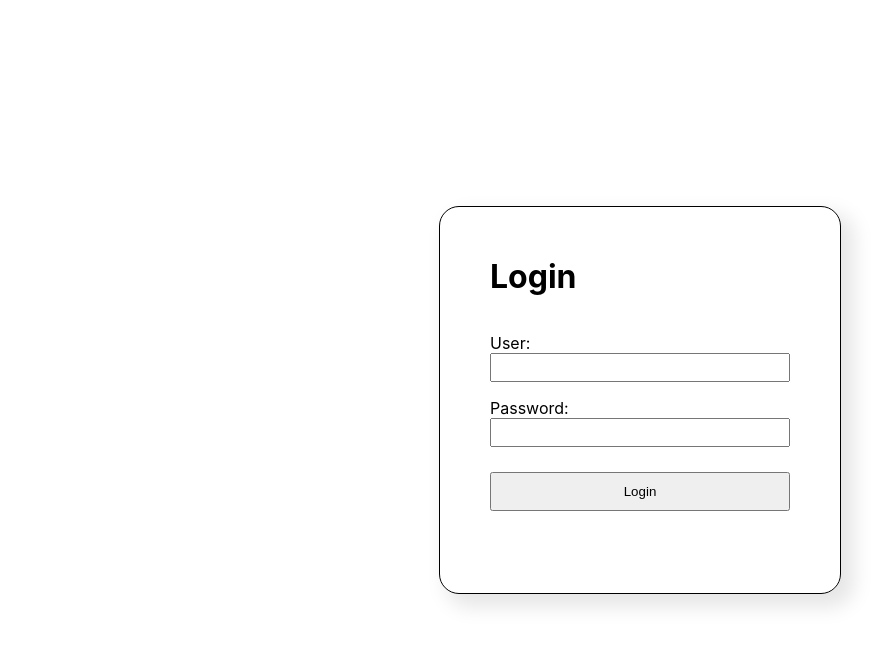
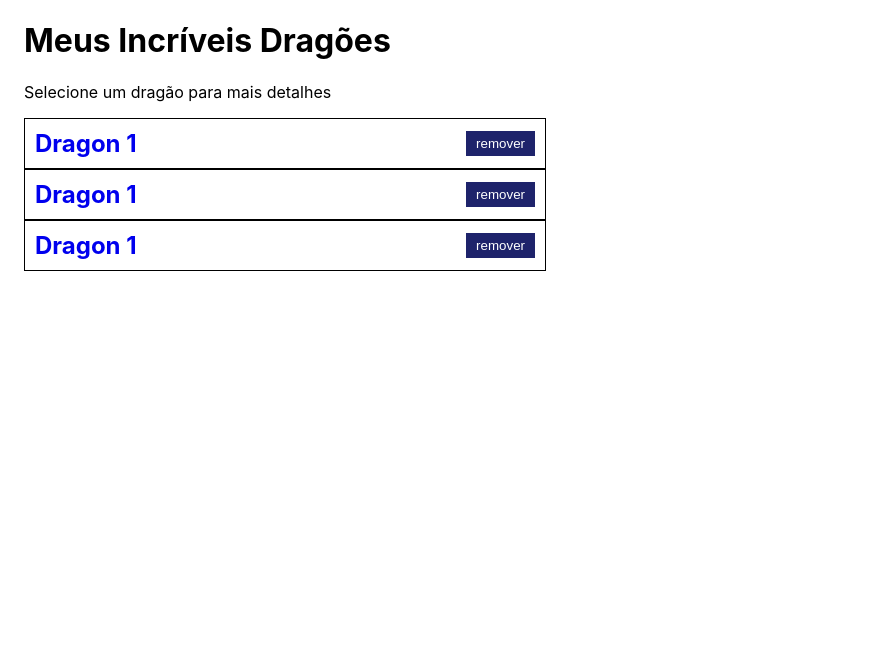
Before and after one commit to Jonathantoyoshima/DBCReact, a React app: page /dashboard in a window 1280 px wide. Shown: the whole page, without its empty margins (0-893 px from the left). Built offline with nearby package versions, Linux system fonts and the light colour scheme.

Commit message:
Update Dragons List

```diff
--- a/package.json
+++ b/package.json
@@ -6,6 +6,7 @@
     "node-sass": "^4.14.1",
     "react": "^16.13.1",
     "react-dom": "^16.13.1",
+    "react-router-dom": "^5.2.0",
     "react-scripts": "3.4.3"
   },
   "scripts": {
--- /dev/null
+++ b/src/components/Container.js
@@ -0,0 +1,10 @@
+import React from "react";
+import "../styles/components/container.scss";
+
+export default (props) => {
+  return (
+    <div className='__container'>
+      <div className='__frame'>{props.children}</div>
+    </div>
+  );
+};
--- a/src/components/Layout.js
+++ b/src/components/Layout.js
@@ -1,5 +1,5 @@
 import React from "react";
-import "../styles/layout.scss";
+import "../styles/components/layout.scss";
 export default (props) => {
-  return <div className={"root"}>{props.children}</div>;
+  return <div className={"__layout"}>{props.children}</div>;
 };
--- /dev/null
+++ b/src/components/dragonItem.js
@@ -0,0 +1,12 @@
+import React from "react";
+import "../styles/components/dragonItem.scss";
+export default (props) => {
+  return (
+    <div className={"__dragonItem"}>
+      <a href='/dragon/1' className={"--name"}>
+        <h2>{props.name}</h2>
+      </a>
+      <button>remover</button>
+    </div>
+  );
+};
--- a/src/pages/App.js
+++ b/src/pages/App.js
@@ -1,9 +1,25 @@
 import React from "react";
+import { BrowserRouter as Router, Switch, Route, Redirect } from "react-router-dom";
 import Login from "./login.js";
+import Dashboard from "./dashboard.js";
+import Dragon from "./dragon.js";
 
 export default () => {
+  const [logged, setLogged] = React.useState(true);
   const handleLogin = (evt) => {
-    console.log(evt);
+    setLogged(evt);
   };
-  return <Login handleLogin={handleLogin} />;
+  return (
+    <Router>
+      <Switch>
+        <Route path='/dragon/:id'>
+          <Dragon />
+        </Route>
+        <Route path='/dashboard' render={() => (logged ? <Dashboard /> : <Redirect to='/' />)} />
+        <Route path='/'>
+          <Login handleLogin={handleLogin} />
+        </Route>
+      </Switch>
+    </Router>
+  );
 };
--- /dev/null
+++ b/src/pages/dashboard.js
@@ -0,0 +1,20 @@
+import React from "react";
+import "../styles/dashboard.scss";
+import Layout from "../components/Layout";
+import Container from "../components/Container";
+import DragonItem from "../components/dragonItem";
+export default (props) => {
+  return (
+    <Layout>
+      <Container>
+        <h1>Meus Incríveis Dragões</h1>
+        <p>Selecione um dragão para mais detalhes</p>
+        <div className={"ListOfDragons"}>
+        <DragonItem name={"Dragon 1"}/>
+        <DragonItem name={"Dragon 1"}/>
+        <DragonItem name={"Dragon 1"}/>
+        </div>
+      </Container>
+    </Layout>
+  );
+};
--- /dev/null
+++ b/src/pages/dragon.js
@@ -0,0 +1,36 @@
+import React from "react";
+import { Link, useParams } from "react-router-dom";
+import Layout from "../components/Layout";
+import Container from "../components/Container";
+
+export default (props) => {
+  let { id } = useParams();
+  return (
+    <Layout>
+      <Container>
+        <div style={{ width: "100%", maxWidth: 600 }}>
+          <div>
+            <h1>Dragon {id}</h1>
+          </div>
+          <div>
+            <td>Create&nbsp;At:</td>
+            <td>asdfare</td>
+          </div>
+          <div>
+            <td>Tipo</td>
+            <td>Luz</td>
+          </div>
+          <div>
+            <td>História</td>
+            <td>
+              Luz sdfasdfa asdfasdf asdfasdfafa Luz sdfasdfa asdfasdf asdfasdfafa Luz sdfasdfa asdfasdf
+              asdfasdfafa Luz sdfasdfa asdfasdf asdfasdfafa Luz sdfasdfa asdfasdf asdfasdfafa
+            </td>
+          </div>
+        </div>
+
+        <Link to={"/dashboard"}>{`<<< Teste`}</Link>
+      </Container>
+    </Layout>
+  );
+};
--- a/src/pages/login.js
+++ b/src/pages/login.js
@@ -1,4 +1,5 @@
 import React from "react";
+import { Link } from "react-router-dom";
 import Layout from "../components/Layout";
 import "../styles/login.scss";
 
@@ -6,14 +7,11 @@ const validation = { user: "admin", pass: "123" };
 
 export default (props) => {
   const [user, setUser] = React.useState({});
-  const [messageError, setMessageError] = React.useState("");
 
   const handleClick = () => {
     if (user.user === validation.user && user.pass === validation.pass) {
-      setMessageError("");
       props.handleLogin(true);
     } else {
-      setMessageError(`User e password incorretos. Os valores corretos são 'admin' e '123'.`);
       props.handleLogin(false);
     }
   };
@@ -27,10 +25,9 @@ export default (props) => {
           <p>Password:</p>
           <input type='password' onChange={(e) => setUser({ ...user, pass: e.currentTarget.value })} />
         </div>
-        <button onClick={handleClick}>Login</button>
-        <div className={"error"}>
-          <p>{messageError}</p>
-        </div>
+        <Link onClick={handleClick} to={"/dashboard"}>
+          Login
+        </Link>
       </div>
     </Layout>
   );
--- /dev/null
+++ b/src/styles/_colors.scss
@@ -0,0 +1 @@
+$color-primary: #1e236b;
--- /dev/null
+++ b/src/styles/components/container.scss
@@ -0,0 +1,12 @@
+.__container {
+  height: 100%;
+  display: flex;
+  justify-content: center;
+  width: 100%;
+  .__frame {
+    width: 100%;
+    max-width: 1280px;
+    padding-left: 24px;
+    padding-right: 24px;
+  }
+}
--- /dev/null
+++ b/src/styles/components/dragonItem.scss
@@ -0,0 +1,24 @@
+@import "../_colors.scss";
+
+.__dragonItem {
+  display: flex;
+  align-items: center;
+  width: 100%;
+  border: 1px solid #000;
+  padding: 10px;
+  .--name {
+    flex: 1;
+    text-decoration: none;
+    > h2 {
+      margin: 0;
+      padding: 0;
+    }
+  }
+  > button {
+    background-color: $color-primary;
+    color: white;
+    padding: 5px 10px;
+    border: none;
+    cursor: pointer;
+  }
+}
--- a/src/styles/layout.scss
+++ b/src/styles/components/layout.scss
@@ -1,4 +1,4 @@
-.root {
+.__layout {
   margin: 0;
   padding: 0;
   display: flex;
--- /dev/null
+++ b/src/styles/dashboard.scss
@@ -0,0 +1,3 @@
+.ListOfDragons{
+    width: 500px
+}
--- a/src/styles/login.scss
+++ b/src/styles/login.scss
@@ -1,3 +1,4 @@
+@import "_colors.scss";
 .box {
   border-radius: 20px;
   min-height: 200px;
@@ -16,15 +17,15 @@
     margin-top: 0;
   }
 
-  > button {
+  > a {
+    text-decoration: none;
     margin-top: 25px;
     padding: 10px;
-  }
-
-  .error {
-    display: flex;
-    justify-content: flex-end;
-    color: red
+    background-color: $color-primary;
+    color: white;
+    font-size: bold;
+    text-align: center;
+    cursor: pointer;
   }
 
   .form {
```
Also changed, not shown: 1 other file.
